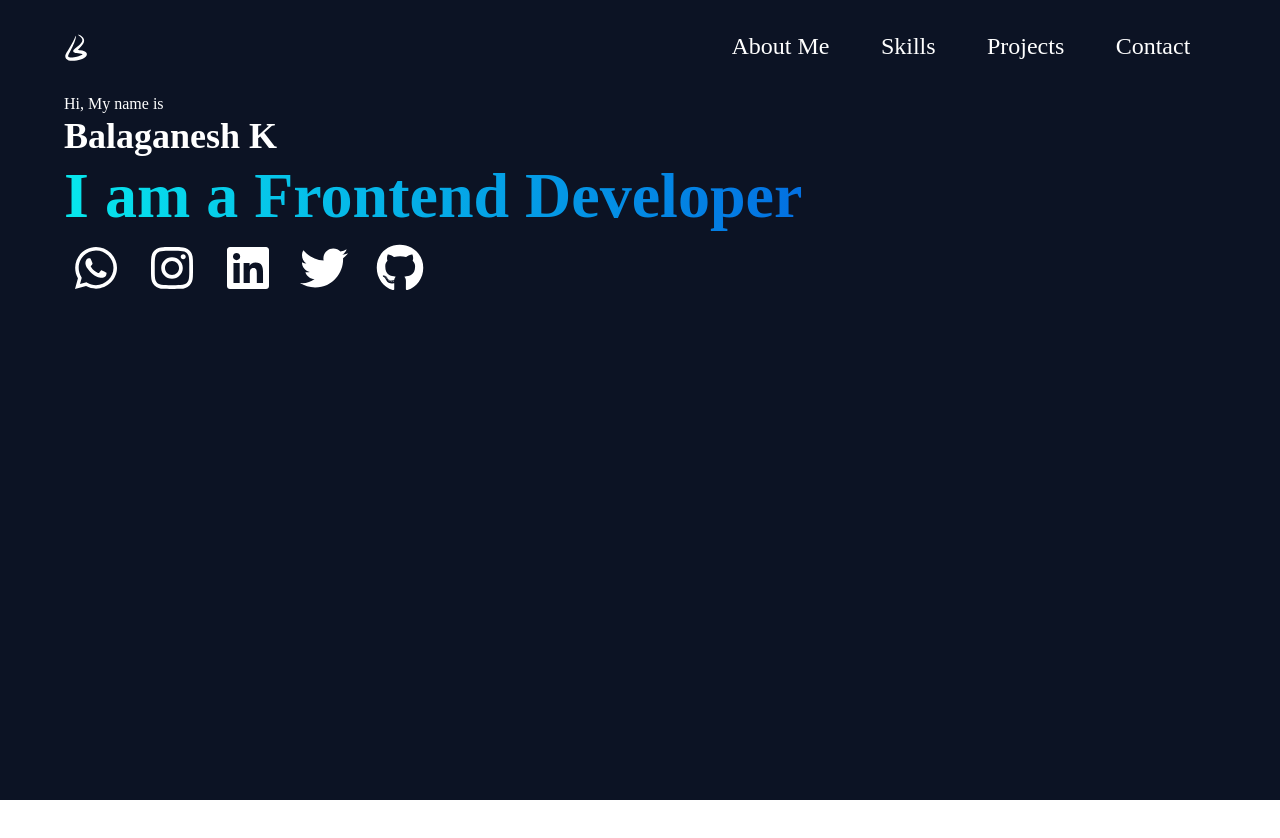
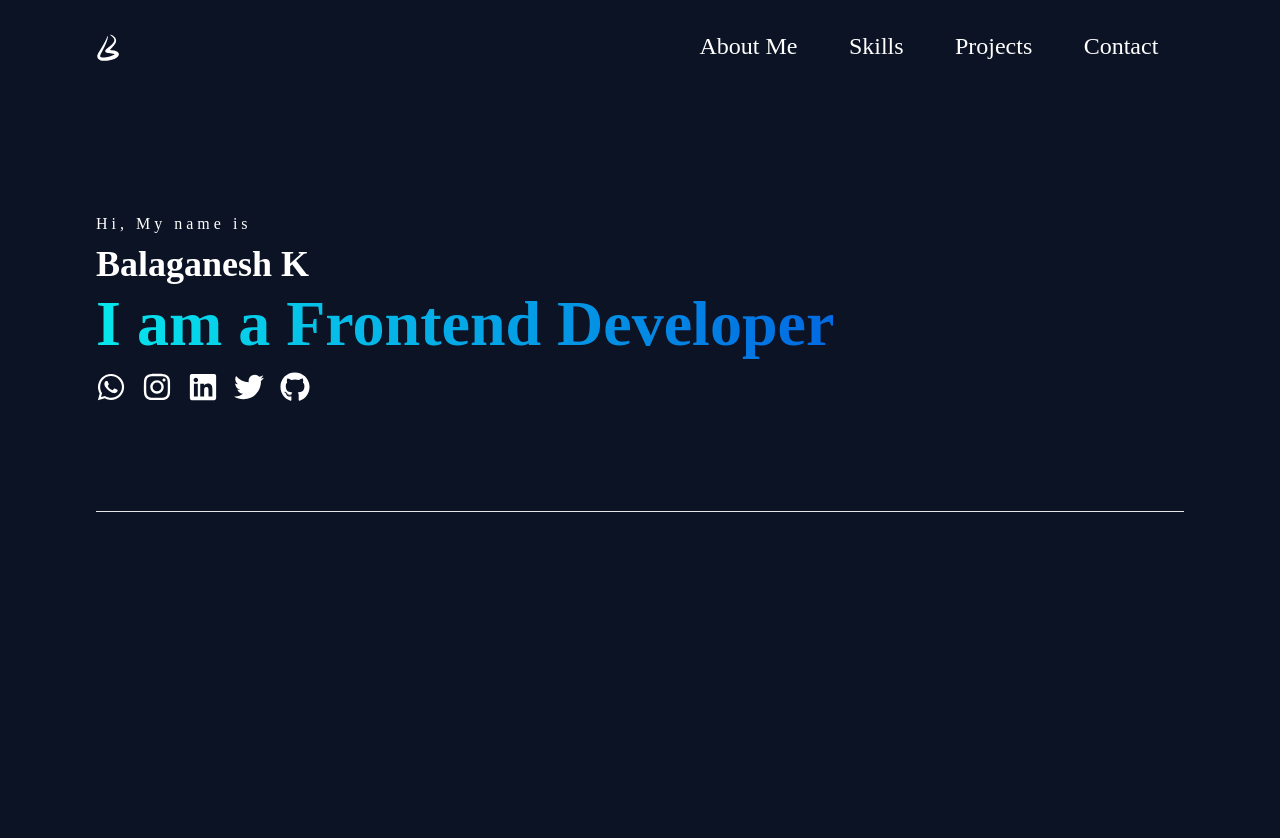
Before and after one commit to Balaganesh003/Balaganesh-dev, a Next.js app: page / in a window 1280 px wide. Shown: the top 838 px of the page. Before the commit the page ends 800 px from the top, so only its background shows below. Built offline with nearby package versions, Linux system fonts and the light colour scheme.

Commit message:
fixed problems with the icon in the header page

```diff
--- a/components/Header.jsx
+++ b/components/Header.jsx
@@ -12,21 +12,23 @@ const icons = [FaWhatsapp, FaInstagram, FaLinkedin, FaTwitter, FaGithub];
 
 const Header = () => {
   return (
-    <div className="flex flex-col justify-center">
-      <h1>Hi, My name is</h1>
+    <div className="flex flex-col h-screen mt-[7rem]">
+      <div>
+        <h1 className="tracking-1 py-2">Hi, My name is</h1>
         <h1 className="text-4xl font-bold ">Balaganesh K</h1>
         <p class="font-extrabold  text-transparent text-[4rem] bg-clip-text bg-gradient-to-r from-HeadingBlue to-headingPurple  leading-tight">
           I am a Frontend Developer
         </p>
-      <div className="flex flex-row gap-3">
+        <div className="flex flex-row gap-4 mt-2">
           {icons.map((Icon, index) => (
-          <div
+            <Icon
               key={index}
-            className="h-16 w-16 flex items-center justify-center">
-            <Icon className="text-3xl h-12 w-12    hover:text-textGreen transition-all duration-200 hover:scale-110 " />
-          </div>
+              className="text-3xl cursor-pointer hover:text-textGreen transition-all duration-200 hover:scale-[115%] active:scale-[100%]"
+            />
           ))}
         </div>
+      </div>
+      <hr className="h-px mt-[10%] bg-gray-200 border-0 dark:bg-gray-700" />
     </div>
   );
 };
--- a/pages/index.js
+++ b/pages/index.js
@@ -14,9 +14,8 @@ export default function Home() {
         <meta name="viewport" content="width=device-width, initial-scale=1" />
         <link rel="icon" href="/favicon.ico" />
       </Head>
-      <main className="bg-primary md:px-16 lg:24 h-screen text-white">
+      <main className="bg-primary md:px-16 md:pb-8 lg:pb-12 lg:px-24  text-white">
         <Navigation />
-
         <Header />
       </main>
     </>
--- a/styles/globals.css
+++ b/styles/globals.css
@@ -2,7 +2,6 @@
   box-sizing: border-box;
   padding: 0;
   margin: 0;
-  overflow-x: hidden;
 }
 
 @tailwind base;
--- a/tailwind.config.js
+++ b/tailwind.config.js
@@ -18,6 +18,12 @@ module.exports = {
         HeadingBlue: '#07e7ec',
         headingPurple: '#002ddc',
         headingColor: '#090e22',
+      },
+      letterSpacing: {
+        1: '0.25rem',
+        2: '1.25rem',
+        3: '1.5rem',
+        4: '2rem',
       },
       fontFamily: {
         sans: ['SF Mono'],
```
Lines whose indentation alone changed are shown as unchanged.
